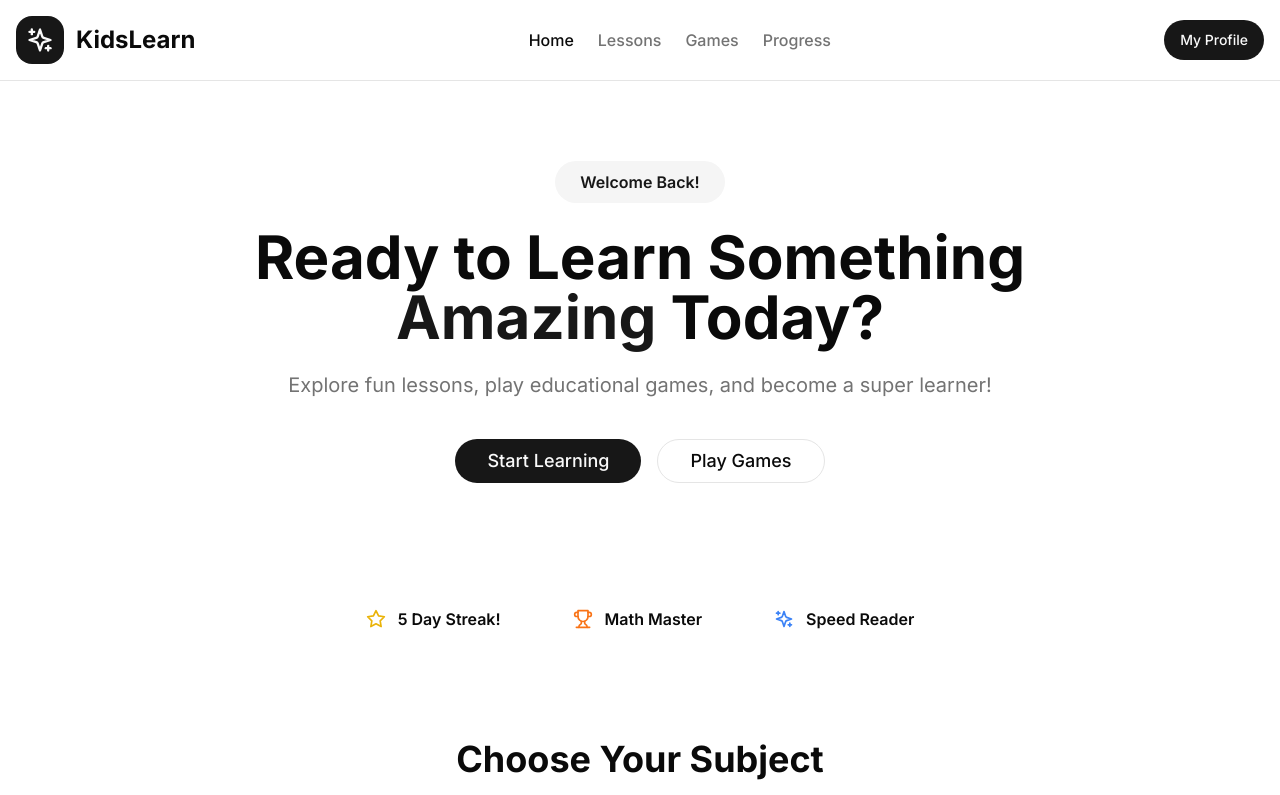
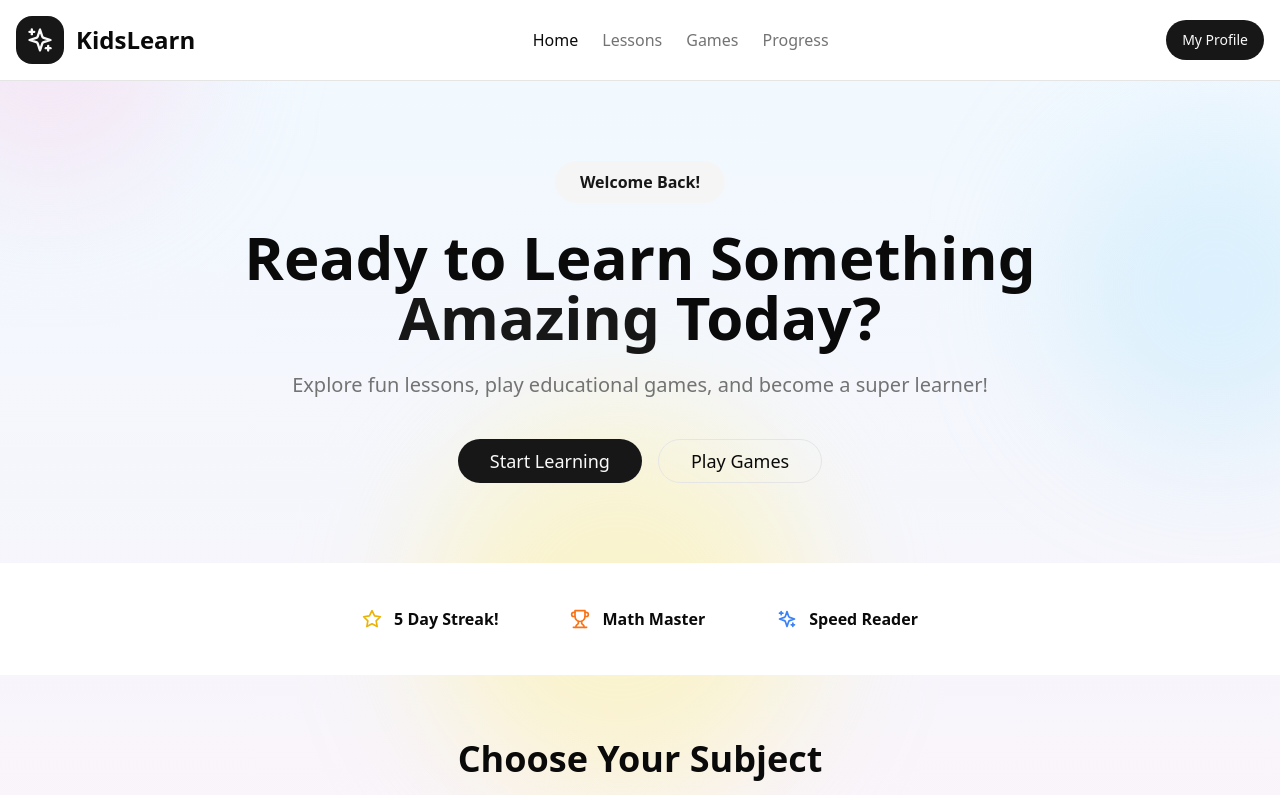
Before and after one commit to Fethi-31/Kids-website, a Next.js app: page / in a window 1280 px wide. Shown: the top 795 px of the page. Built offline with nearby package versions, Linux system fonts and the light colour scheme.

Commit message:
Update layout.tsx

```diff
--- a/app/layout.tsx
+++ b/app/layout.tsx
@@ -16,7 +16,19 @@ export default function RootLayout({
 }>) {
   return (
     <html lang="en">
-      <body className={inter.className}>{children}</body>
+      <body>
+  <div className="min-h-screen bg-gradient-to-b from-sky-50 via-pink-50 to-yellow-50">
+    {/* Floating fun blobs */}
+    <div className="pointer-events-none fixed inset-0 overflow-hidden">
+      <div className="absolute -top-24 -left-24 h-72 w-72 rounded-full bg-pink-200/40 blur-3xl" />
+      <div className="absolute top-32 -right-24 h-80 w-80 rounded-full bg-sky-200/40 blur-3xl" />
+      <div className="absolute bottom-0 left-1/3 h-96 w-96 rounded-full bg-yellow-200/40 blur-3xl" />
+    </div>
+
+    <div className="relative">{children}</div>
+  </div>
+</body>
+
     </html>
   );
 }
```
